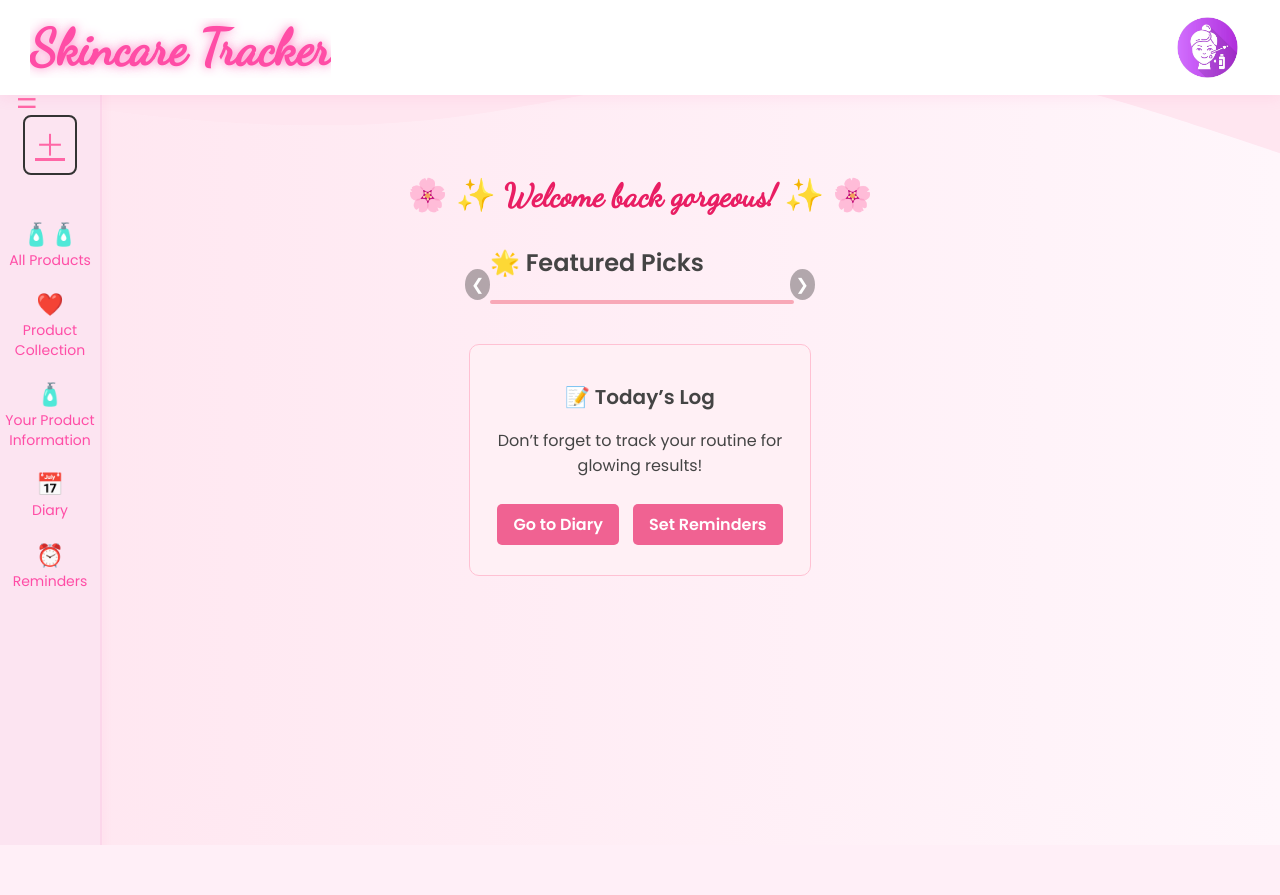
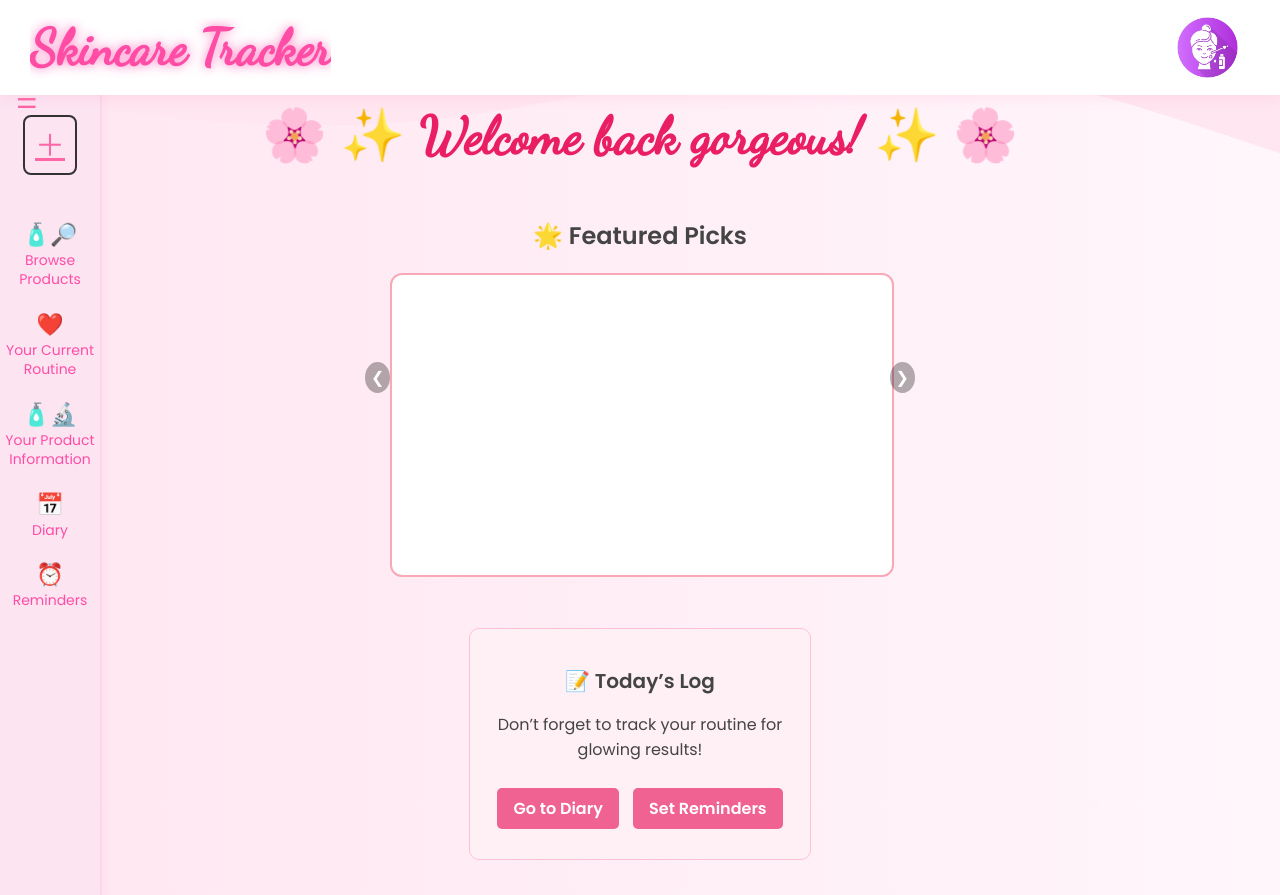
Before and after one commit to Capstone-ST/SkincareTracker, a Flask app: page /homepage in a window 1280 px wide. Before the commit the page ends 845 px from the top, so only its background shows below. Run offline with Flask 3, Linux system fonts and the light colour scheme; a user stored in the database is signed in; data that the repository does not hold is empty.

Commit message:
diary and homepage

```diff
--- a/app.py
+++ b/app.py
@@ -181,6 +181,12 @@ def diary():
     if 'user_id' not in session:
         return redirect('/login')
     return render_template('diary.html')
+
+@app.route('/diary_log')
+def diary_log():
+    if 'user_id' not in session:
+        return redirect('/login')
+    return render_template('diary_log.html')
 
 
 @app.route('/all_products')
--- a/templates/homepage.html
+++ b/templates/homepage.html
@@ -11,15 +11,16 @@
         <a href="{{ url_for('add_product') }}" class="sidebar-btn add-btn">＋</a>
 
         <nav class="sidebar-nav">
-            <a class="sidebar-link" href="{{ url_for('all_products') }}"><span class="icon">🧴🧴</span><br>All Products</a>
-            <a class="sidebar-link"><span class="icon">❤️</span><br>Product Collection</a>
-            <a class="sidebar-link" href="{{ url_for('products') }}"><span class="icon">🧴</span><br>Your Product Information</a>
+            <a class="sidebar-link" href="{{ url_for('all_products') }}"><span class="icon">🧴🔎</span><br>Browse Products</a>
+            <a class="sidebar-link"><span class="icon">❤️</span><br>Your Current Routine</a>
+            <a class="sidebar-link" href="{{ url_for('products') }}"><span class="icon">🧴🔬</span><br>Your Product Information</a>
             <a class="sidebar-link" href="{{ url_for('diary') }}"><span class="icon">📅</span><br>Diary</a>
             <a class="sidebar-link"><span class="icon">⏰</span><br>Reminders</a>
         </nav>
     </div>
 
 <!-- Main content -->
+<div class="homepage-wrapper">
   <div class="homepage-content">
       <h1 class="welcome-msg"> 🌸 ✨ Welcome back gorgeous! ✨ 🌸 </h1>
 
@@ -42,6 +43,7 @@
       </div>
   </div>
 </div>
+
 
 <!-- Sidebar toggle -->
 <script>
@@ -99,26 +101,38 @@
 .homepage-content {
     padding: 30px;
     color: #444;
+    text-align: center;
+    max-width: 800px;
 }
 
+
+.homepage-wrapper {
+    display: flex;
+    justify-content: center;
+    align-items: center;
+    padding-top: 40px;
+    padding-bottom: 60px;
+    width: 100%;
+}
 .welcome-msg {
     font-family: 'Dancing Script', cursive;
-    font-size: 32px;
+    font-size: 52px;
     color: #e91e63;
-    margin-bottom: 30px;
+    margin-bottom: 50px;
 }
 
 .carousel-container {
-    margin-bottom: 40px;
+    margin-bottom: 50px;
     position: relative;
-    max-width: 300px; /* was 500px */
+    max-width: 500px; /* was 500px */
     margin-left: auto;
     margin-right: auto;
+    min-height: 360px
 }
 
 .carousel {
     width: 100%;
-    height: auto;
+    height: 300px;;
     overflow: hidden;
     border-radius: 12px;
     border: 2px solid #f8a8b7;
```
Also changed, not shown: templates/diary.html (+10 -3 lines), templates/diary_log.html (added, +11 -0 lines), skincare.db. Lines whose indentation alone changed are shown as unchanged.
